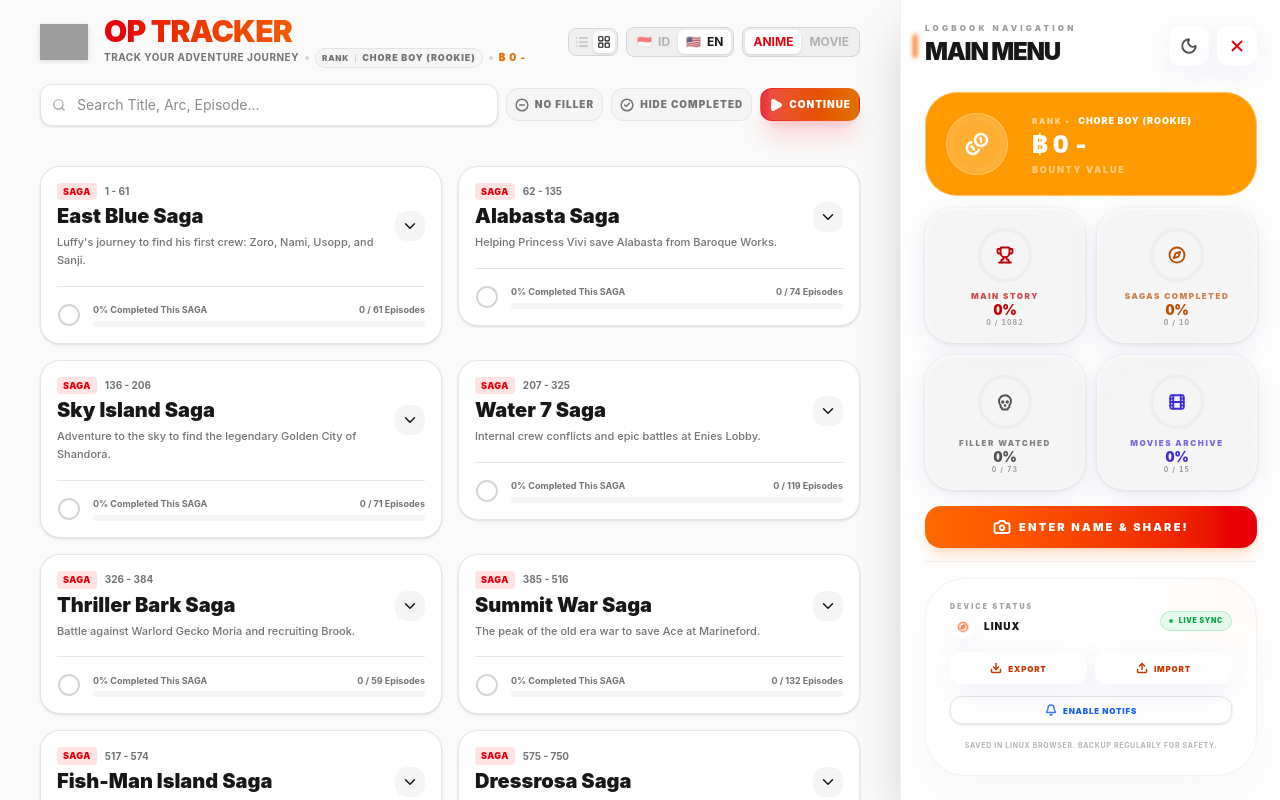
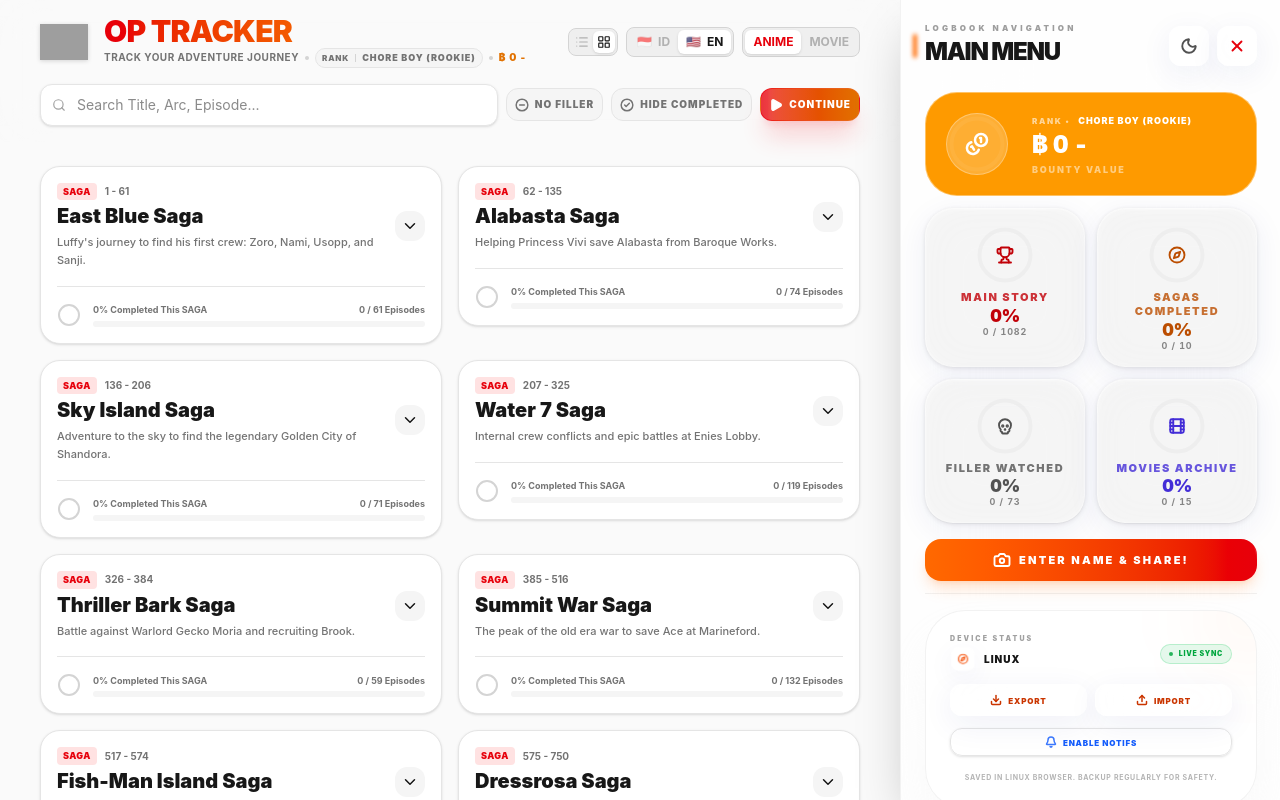
Before and after one commit to syarfandi/optracks, a React (Vite) app: page / in a window 1280 px wide. Shown: the top 800 px of the page. Built offline with nearby package versions, Linux system fonts and the light colour scheme; grey boxes are pictures that could not be loaded.

Commit message:
style: increase font sizes and adjust layout spacing for progress display components

```diff
--- a/src/App.tsx
+++ b/src/App.tsx
@@ -164,13 +164,13 @@
                 </div>
             </div>
             <div className="w-full space-y-0.5">
-                <h4 className={`text-[8px] font-black uppercase tracking-[0.2em] leading-tight ${textClasses[color]} opacity-70 group-hover:opacity-100 transition-opacity`}>
+                <h4 className={`text-[10px] sm:text-[11px] font-black uppercase tracking-[0.15em] leading-tight ${textClasses[color]} opacity-80 group-hover:opacity-100 transition-opacity`}>
                     {title}
                 </h4>
-                <div className={`flex flex-col items-center leading-none ${isExporting ? 'gap-1.5 mt-1' : 'gap-0.5'}`}>
-                    <span className={`${isExporting ? 'text-[24px]' : 'text-[14px]'} font-black tracking-tight ${textClasses[color]} tabular-nums`}>{percent}%</span>
-                    <span className={`${isExporting ? 'text-[10px]' : 'text-[7px]'} font-bold uppercase tracking-[0.15em] opacity-40 ${isDarkMode ? 'text-white' : 'text-neutral-900'} tabular-nums`}>
-                        {current} / {total}
+                <div className={`flex flex-col items-center leading-none ${isExporting ? 'gap-2 mt-1.5' : 'gap-0.5'}`}>
+                    <span className={`${isExporting ? 'text-[32px]' : 'text-[18px]'} font-black tracking-tight ${textClasses[color]} tabular-nums`}>{percent}%</span>
+                    <span className={`${isExporting ? 'text-[12px]' : 'text-[9px]'} font-bold uppercase tracking-[0.1em] opacity-50 ${isDarkMode ? 'text-white' : 'text-neutral-900'} tabular-nums`}>
+                        {current} / {total} {isExporting && 'Misi'}
                     </span>
                 </div>
             </div>
```
